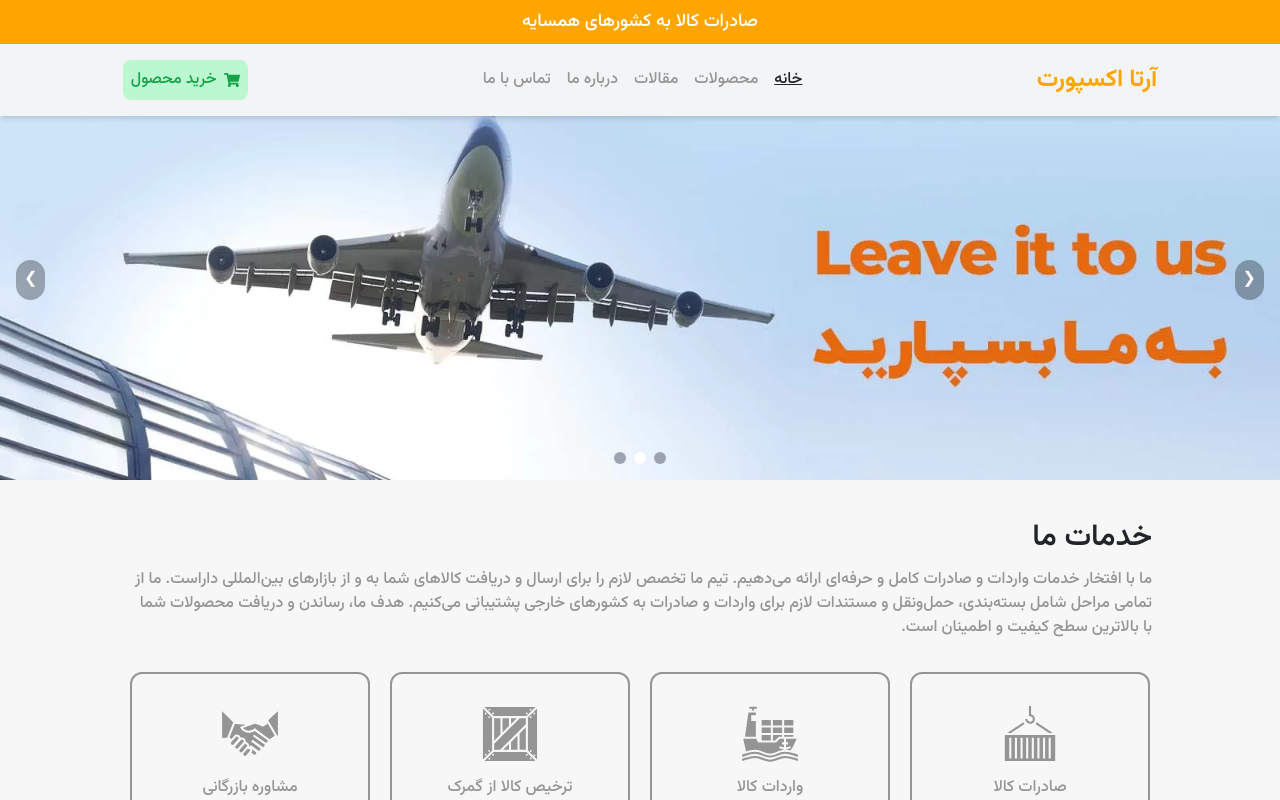
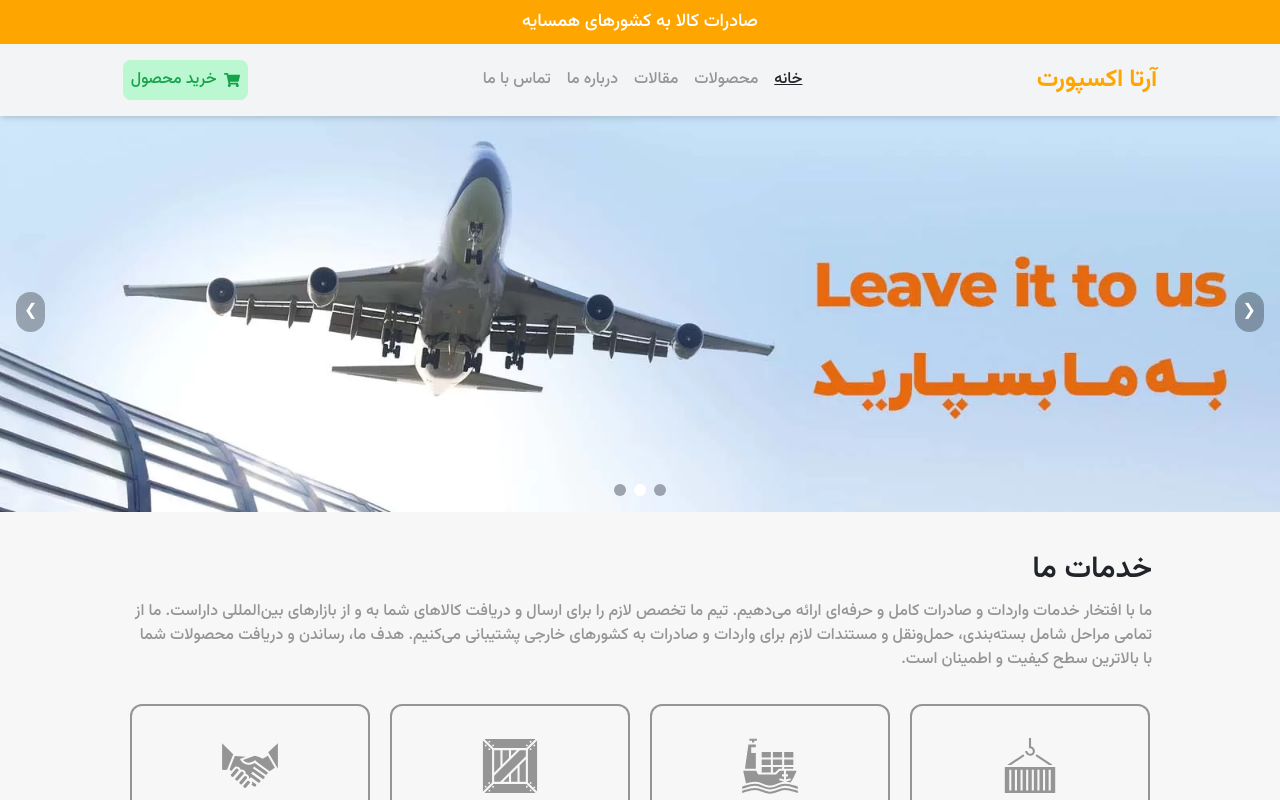
Before and after one commit to MianajiAli/arta-export, a Next.js app: page / in a window 1280 px wide. Shown: the top 800 px of the page. Built offline with nearby package versions, Linux system fonts and the light colour scheme.

Commit message:
Update layout.js

```diff
--- a/app/layout.js
+++ b/app/layout.js
@@ -19,7 +19,7 @@ export default function RootLayout({ children }) {
       <body className={inter.className} >
         <div className='font-medium bg-back min-h-screen  flex flex-col relative '>
           <Header />
-          <div className="pt-20">
+          <div className="pt-28">
 
             {children}
           </div>
```
